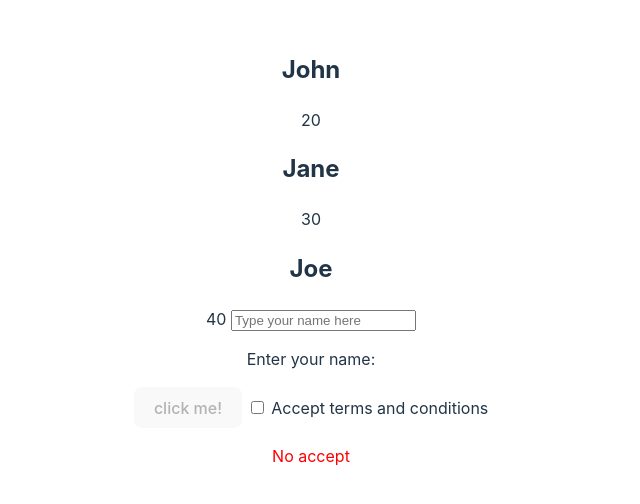
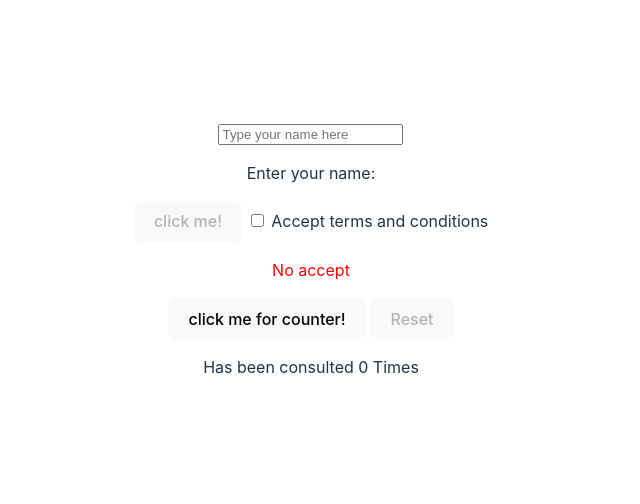
Before and after one commit to programadorisgod/learning-svelte, a Svelte app: page / in a window 1280 px wide. Shown: the part 142-646 px from the top of the page, without its empty margins (329-969 px from the left). Built offline with nearby package versions, Linux system fonts and the light colour scheme.

Commit message:
-mfinished

```diff
--- a/package.json
+++ b/package.json
@@ -10,7 +10,10 @@
   },
   "devDependencies": {
     "@sveltejs/vite-plugin-svelte": "^3.0.0",
+    "eslint": "^8.55.0",
+    "standard": "^17.1.0",
     "svelte": "^4.2.3",
+    "svelte-confetti": "^1.3.1",
     "vite": "^5.0.0"
   }
 }
--- a/src/App.svelte
+++ b/src/App.svelte
@@ -1,35 +1,58 @@
 <script>
     import Input from "./Input.svelte";
+    import ButtonCounter from "./ButtonCounter.svelte";
+    import {Confetti} from 'svelte-confetti';
+  import Buttons from "./Buttons.svelte";
 
     let accept = false;
+    let veces = 0;
+    let tiemStamps = [];
 
-    export let persons = [
-        {name: "John", age: 20},
-        {name: "Jane", age: 30},
-        {name: "Joe", age: 40},
-    ];
+     function handleConsult(event){
+
+        let {tiemStamp} = event.detail;
+        tiemStamps = [...tiemStamps, tiemStamp]
+
+        veces++;
+     }
+     function handleReset(){
+         veces = 0;
+         tiemStamps = [];
+     }
 
 </script>
 
+<main>
 
-{#each persons as {name, age}}
+    <Input></Input>
 
-    <h2>{name}</h2>
+    <label for="">
+        <input type="checkbox" bind:checked={accept}/>
+            Accept terms and conditions
+    </label>
 
-    <span>{age}</span>
+    {#if accept}
 
-{/each}
+        <p>Accepted</p>
+         <Confetti />
 
-<Input></Input>
+    {:else }
 
+        <p style="color: red;">No accept</p>
 
-<label for="">
-<input type="checkbox" bind:checked={accept}/>
-    Accept terms and conditions
-</label>
+    {/if}
 
-{#if accept}
-     <p>Accepted</p>
-{:else }
-    <p style="color: red;">No accept</p>
-{/if}
+   <Buttons times={veces} on:click={handleConsult} on:reset={handleReset}></Buttons>
+    <p>Has been consulted {veces} {veces != 1  ? "Times": "time"}</p>
+      {#if veces > 0}
+        <p>Last consult: {tiemStamps[tiemStamps.length -1]}</p>
+        <p>{veces >= 2 ? "Queries:" : "Consult"}</p>
+         <ul>
+            {#each tiemStamps as tiemStamp }
+              <li>{tiemStamp}</li>
+            {/each}
+         </ul>
+
+      {/if}
+
+</main>
--- a/src/Button.svelte
+++ b/src/Button.svelte
@@ -5,10 +5,16 @@
         alert(`Hello ${name}!`);
     }
 
-    function handleState(name){
-        if (name === undefined || name === null || name === "") return true;
+    function handleState(name) {
 
-        return false;
+        if (name === undefined || name === null || name === "") {
+
+            return true;
+
+        }
+
+     return false;
+
     }
 
 </script>
--- /dev/null
+++ b/src/ButtonCounter.svelte
@@ -0,0 +1,17 @@
+<script>
+  import {createEventDispatcher} from "svelte"
+  let dispatch = createEventDispatcher()
+
+  function handleClick() {
+        let date = new Date()
+
+        dispatch("click", {
+            tiemStamp: date.toLocaleTimeString()
+        })
+   }
+
+</script>
+
+<button on:click={handleClick}>
+    click me for counter!
+</button>
--- /dev/null
+++ b/src/Buttons.svelte
@@ -0,0 +1,23 @@
+<script>
+  import {createEventDispatcher} from "svelte"
+  import ButtonCounter from "./ButtonCounter.svelte";
+
+   export let times;
+
+   let dispatch = createEventDispatcher()
+
+    function handleReset(){
+        dispatch("reset")
+    }
+
+    function handleButton(times) {
+        if (times < 1) return true
+
+        return false
+    }
+
+</script>
+
+
+<ButtonCounter on:click/>
+<button disabled={handleButton(times)} on:click={handleReset}>Reset</button>
--- a/src/main.js
+++ b/src/main.js
@@ -2,7 +2,7 @@ import './app.css'
 import App from './App.svelte'
 
 const app = new App({
-  target: document.getElementById('app')
+    target: document.getElementById('app')
 
 
 })
```
Also changed, not shown: .eslintrc.cjs (added), 1 other file (tests, documents, lock files or other folders).
